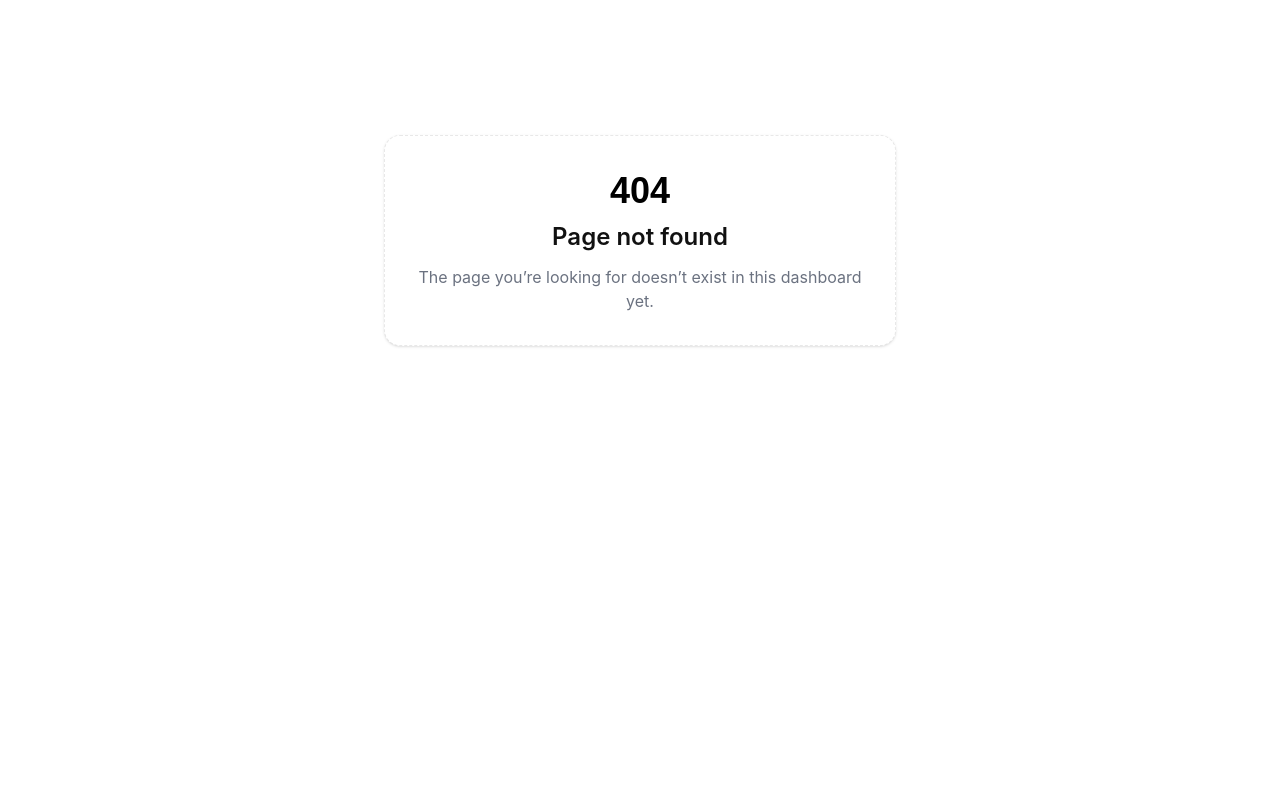
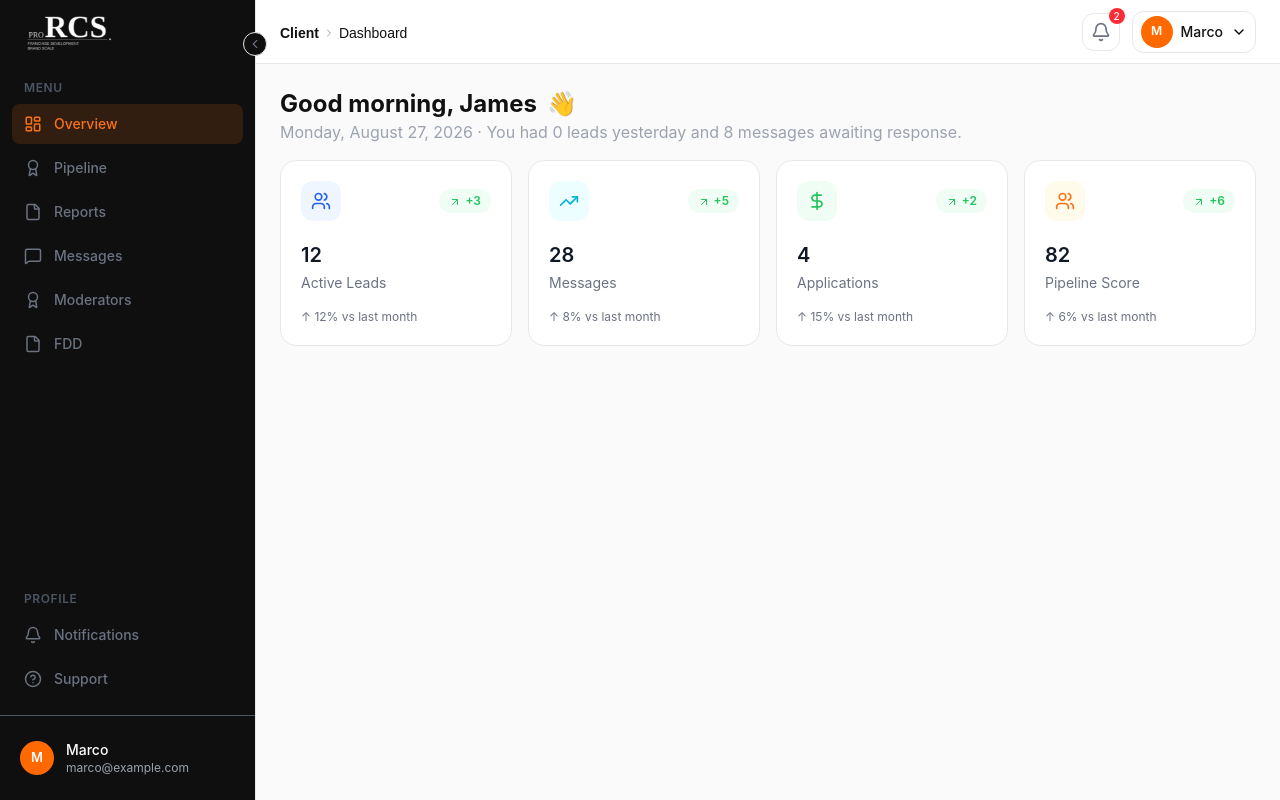
Before and after one commit to hamza-nafasat/rcs-frontend, a React (Vite) app: page /client/dashboard in a window 1280 px wide. Before the commit this address had no page. Built offline with nearby package versions, Linux system fonts and the light colour scheme.

Commit message:
Client Dashbaord Designed

```diff
--- a/src/components/layouts/Dashboard.jsx
+++ b/src/components/layouts/Dashboard.jsx
@@ -4,7 +4,7 @@ import Header from "./Header";
 import Sidebar from "./Sidebar";
 import { NotificationsProvider } from "../../context/NotificationsContext";
 
-const Dashboard = ({ children, title }) => {
+const Dashboard = ({ children, title, type = "admin" }) => {
   const [isSidebarOpen, setIsSidebarOpen] = useState(false);
   const [isCollapsed, setIsCollapsed] = useState(false);
 
@@ -16,10 +16,15 @@ const Dashboard = ({ children, title }) => {
           onClose={() => setIsSidebarOpen(false)}
           isCollapsed={isCollapsed}
           onToggleCollapse={() => setIsCollapsed((v) => !v)}
+          type={type}
         />
 
         <div className="flex min-w-0 min-h-0 flex-1 flex-col">
-          <Header title={title} onMenuClick={() => setIsSidebarOpen(true)} />
+          <Header
+            title={title}
+            onMenuClick={() => setIsSidebarOpen(true)}
+            type={type}
+          />
 
           <main className="min-h-0 flex-1 overflow-y-auto p-4 lg:p-6">
             {children ?? <Outlet />}
--- a/src/components/layouts/Header.jsx
+++ b/src/components/layouts/Header.jsx
@@ -4,7 +4,7 @@ import Breadcrumb from "../shared/Breadcrumb";
 import Button from "../shared/Button";
 import NotificationBell from "../shared/NotificationBell";
 
-const Header = ({ onMenuClick }) => {
+const Header = ({ onMenuClick, type = "admin" }) => {
   return (
     <header
       className="sticky top-0 z-20 flex h-16 items-center gap-4 border-b bg-white px-4 lg:px-6"
@@ -27,10 +27,10 @@ const Header = ({ onMenuClick }) => {
 
       <div className="ml-auto flex items-center gap-3">
         {/* Notifications */}
-        <NotificationBell />
+        <NotificationBell type={type} />
 
         {/* User Menu */}
-        <UserMenu name="Marco" />
+        <UserMenu name="Marco" type={type} />
       </div>
     </header>
   );
--- a/src/components/layouts/Sidebar.jsx
+++ b/src/components/layouts/Sidebar.jsx
@@ -15,22 +15,36 @@ import LogoCompany from "../../assets/SVGs/LogoCompany.svg";
 import SidebarClosedLogo from "../../assets/SVGs/SidebarClosedLogo.svg";
 import Avatar from "../shared/Avatar";
 
-const navItems = [
-  { label: "Dashboard", to: "/dashboard", icon: LayoutDashboard },
-  { label: "Clients", to: "/dashboard/clients", icon: Users },
-  { label: "Messages", to: "/dashboard/messages", icon: MessageSquare },
-  { label: "Moderators", to: "/dashboard/moderators", icon: Award },
-  { label: "FDD", to: "/dashboard/fdd", icon: FileIcon },
+const adminNavItems = [
+  { label: "Dashboard", to: "/admin/dashboard", icon: LayoutDashboard },
+  { label: "Clients", to: "/admin/dashboard/clients", icon: Users },
+  { label: "Messages", to: "/admin/dashboard/messages", icon: MessageSquare },
+  { label: "Moderators", to: "/admin/dashboard/moderators", icon: Award },
+  { label: "FDD", to: "/admin/dashboard/fdd", icon: FileIcon },
   {
     label: "Franchise Pipeline",
-    to: "/dashboard/franchise-pipeline",
+    to: "/admin/dashboard/franchise-pipeline",
     icon: Settings,
   },
 ];
 
-const profileItems = [
-  { label: "Notifications", to: "/dashboard/notifications", icon: Bell },
-  { label: "Support", to: "/dashboard/support", icon: HelpCircle },
+const adminProfileItems = [
+  { label: "Notifications", to: "/admin/dashboard/notifications", icon: Bell },
+  { label: "Support", to: "/admin/dashboard/support", icon: HelpCircle },
+];
+
+const clientNavItems = [
+  { label: "Overview", to: "/client/dashboard", icon: LayoutDashboard },
+  { label: "Pipeline", to: "/client/dashboard/pipeline", icon: Award },
+  { label: "Reports", to: "/client/dashboard/reports", icon: FileIcon },
+  { label: "Messages", to: "/client/dashboard/messages", icon: MessageSquare },
+  { label: "Moderators", to: "/client/dashboard/moderators", icon: Award },
+  { label: "FDD", to: "/client/dashboard/fdd", icon: FileIcon },
+];
+
+const clientProfileItems = [
+  { label: "Notifications", to: "/client/dashboard/notifications", icon: Bell },
+  { label: "Support", to: "/client/dashboard/support", icon: HelpCircle },
 ];
 
 const linkClass =
@@ -55,9 +69,16 @@ const SectionTitle = ({ children, isCollapsed }) => (
   </p>
 );
 
-const Sidebar = ({ isOpen, onClose, user, isCollapsed, onToggleCollapse }) => {
+const Sidebar = ({ isOpen, onClose, user, isCollapsed, onToggleCollapse, type = "admin" }) => {
   const navigate = useNavigate();
   const hideOnCollapse = isCollapsed ? "lg:hidden" : "";
+  const isClient = type === "client";
+  const menuItems = isClient ? clientNavItems : adminNavItems;
+  const profileLinks = isClient ? clientProfileItems : adminProfileItems;
+  const homePath = isClient ? "/client/dashboard" : "/admin/dashboard";
+  const settingsPath = isClient
+    ? "/client/dashboard"
+    : "/admin/dashboard/settings";
   return (
     <>
       <div
@@ -126,11 +147,11 @@ const Sidebar = ({ isOpen, onClose, user, isCollapsed, onToggleCollapse }) => {
         <nav className="min-h-0 flex-1 overflow-y-auto px-3 py-4">
           <SectionTitle isCollapsed={isCollapsed}>Menu</SectionTitle>
           <div className="space-y-1">
-            {navItems.map(({ label, to, icon: Icon }) => (
+            {menuItems.map(({ label, to, icon: Icon }) => (
               <NavLink
                 key={label}
                 to={to}
-                end={to === "/dashboard"}
+                end={to === homePath}
                 onClick={onClose}
                 className={linkClass(isCollapsed)}
                 title={isCollapsed ? label : undefined}
@@ -145,7 +166,7 @@ const Sidebar = ({ isOpen, onClose, user, isCollapsed, onToggleCollapse }) => {
         <div className="px-3 pb-4">
           <SectionTitle isCollapsed={isCollapsed}>Profile</SectionTitle>
           <div className="space-y-1">
-            {profileItems.map(({ label, to, icon: Icon }) => (
+            {profileLinks.map(({ label, to, icon: Icon }) => (
               <NavLink
                 key={label}
                 to={to}
@@ -163,7 +184,7 @@ const Sidebar = ({ isOpen, onClose, user, isCollapsed, onToggleCollapse }) => {
         <div
           className="border-t border-gray-600 px-3 py-4"
           onClick={() => {
-            navigate("/dashboard/settings");
+            navigate(settingsPath);
             onClose?.();
           }}
         >
--- a/src/components/shared/NotificationBell.jsx
+++ b/src/components/shared/NotificationBell.jsx
@@ -10,15 +10,19 @@ import {
 
 const RECENT_LIMIT = 5;
 
-const NotificationBell = () => {
+const NotificationBell = ({ type = "admin" }) => {
   const navigate = useNavigate();
   const { notifications, unreadCount, markRead } = useNotifications();
+  const notificationsPath =
+    type === "client"
+      ? "/client/dashboard/notifications"
+      : "/admin/dashboard/notifications";
 
   const recent = notifications.slice(0, RECENT_LIMIT);
 
   const handleSelect = (notification) => {
     markRead(notification.id);
-    navigate("/dashboard/notifications");
+    navigate(notificationsPath);
   };
 
   return (
@@ -100,7 +104,7 @@ const NotificationBell = () => {
       <div className="border-t color-border p-2">
         <Button
           type="icon"
-          onClick={() => navigate("/dashboard/notifications")}
+          onClick={() => navigate(notificationsPath)}
           className="w-full rounded-lg py-2 text-center text-sm font-medium text-(--color-primary) hover:bg-gray-50"
         >
           View all notifications
--- a/src/components/shared/UserMenu.jsx
+++ b/src/components/shared/UserMenu.jsx
@@ -3,8 +3,10 @@ import Dropdown from "./Dropdown";
 import Avatar from "./Avatar";
 import { ChevronDown, LogOut, UserRound } from "lucide-react";
 
-const UserMenu = ({ name }) => {
+const UserMenu = ({ name, type = "admin" }) => {
   const navigate = useNavigate();
+  const profilePath =
+    type === "client" ? "/client/dashboard" : "/admin/dashboard/settings";
   const options = [
     {
       label: "Sign out",
@@ -14,7 +16,7 @@ const UserMenu = ({ name }) => {
     {
       label: "My Profile",
       icon: <UserRound size={16} />,
-      onClick: () => navigate("/dashboard/settings"),
+      onClick: () => navigate(profilePath),
     },
   ];
   return (
--- a/src/pages/admin/dashboard/AdminDashboard.jsx
+++ b/src/pages/admin/dashboard/AdminDashboard.jsx
@@ -220,7 +220,7 @@ const AdminDashboard = () => {
           <LeadsPerClient
             clients={leadsPerClient}
             subheading="23 active Clients"
-            onViewAll={() => navigate("/dashboard/clients")}
+            onViewAll={() => navigate("/admin/dashboard/clients")}
           />
         </Card>
       </section>
@@ -285,7 +285,7 @@ const AdminDashboard = () => {
           <RecentActivity
             activities={activities}
             maxItems={7}
-            onAction={() => navigate("/dashboard/view-all-activity")}
+            onAction={() => navigate("/admin/dashboard/view-all-activity")}
           />
         </Card>
 
--- a/src/pages/client/dashboard/ClientDashboard.jsx
+++ b/src/pages/client/dashboard/ClientDashboard.jsx
@@ -1,9 +1,63 @@
+import StatsCard from "../../admin/dashboard/components/StatsCard";
+import DashboardHeading from "./components/DashboardHeading";
+import TotalUsersIcon from "../../../assets/SVGs/TotalUsersIcon.svg";
+import SuccessIcon from "../../../assets/SVGs/SuccessIcon.svg";
+import RevenueIcon from "../../../assets/SVGs/RevenueIcon.svg";
+import TotalMembersIcon from "../../../assets/SVGs/TotalMembersIcon.svg";
+
+const cardData = [
+  {
+    icon: TotalUsersIcon,
+    badge: "+3",
+    value: "12",
+    label: "Active Leads",
+    comparison: "↑ 12% vs last month",
+  },
+  {
+    icon: SuccessIcon,
+    badge: "+5",
+    value: "28",
+    label: "Messages",
+    comparison: "↑ 8% vs last month",
+  },
+  {
+    icon: RevenueIcon,
+    badge: "+2",
+    value: "4",
+    label: "Applications",
+    comparison: "↑ 15% vs last month",
+  },
+  {
+    icon: TotalMembersIcon,
+    badge: "+6",
+    value: "82",
+    label: "Pipeline Score",
+    comparison: "↑ 6% vs last month",
+  },
+];
 
 const ClientDashboard = () => {
   return (
-    <div>
-      <h1>Client Dashboard</h1>
-    </div>
+    <article className="flex flex-col gap-4">
+      <DashboardHeading
+        className="fade-up"
+        emoji="👋"
+        heading="Good morning, James"
+        subheading="Monday, August 27, 2026 · You had 0 leads yesterday and 8 messages awaiting response."
+      />
+
+      <section className="grid grid-cols-1 gap-4 sm:grid-cols-2 lg:grid-cols-4">
+        {cardData.map((card, index) => (
+          <div
+            key={card.label}
+            className="fade-up h-full"
+            style={{ "--fade-delay": `${80 + index * 70}ms` }}
+          >
+            <StatsCard {...card} />
+          </div>
+        ))}
+      </section>
+    </article>
   );
 };
 
--- /dev/null
+++ b/src/pages/client/dashboard/components/DashboardHeading.jsx
@@ -0,0 +1,12 @@
+const DashboardHeading = ({ heading, subheading, emoji, className = "" }) => {
+  return (
+    <div className={className}>
+      <h1 className="heading-lg text-tertiary">
+        {heading} <span className="ml-1">{emoji}</span>
+      </h1>
+      <p className="text-muted">{subheading}</p>
+    </div>
+  );
+};
+
+export default DashboardHeading;
--- a/src/pages/public/auth/components/CreateAccountForm.jsx
+++ b/src/pages/public/auth/components/CreateAccountForm.jsx
@@ -60,7 +60,7 @@ const CreateAccountForm = () => {
 
   const handleSubmit = (event) => {
     event.preventDefault();
-    navigate("/dashboard");
+    navigate("/client/dashboard");
   };
 
   return (
--- a/src/routes/AppRoutes.jsx
+++ b/src/routes/AppRoutes.jsx
@@ -1,4 +1,4 @@
-import { BrowserRouter, Route, Routes } from "react-router-dom";
+import { BrowserRouter, Route, Routes, Navigate, useLocation } from "react-router-dom";
 
 import SignIn from "../pages/public/auth/SignIn";
 import ForgetPassword from "../pages/public/auth/ForgetPassword";
@@ -7,7 +7,6 @@ import ResetPassword from "../pages/public/auth/ResetPassword";
 import Dashboard from "../components/layouts/Dashboard";
 import DashboardNotFound from "../components/layouts/DashboardNotFound";
 import AdminDashboard from "../pages/admin/dashboard/AdminDashboard";
-import { Navigate } from "react-router-dom";
 import ClientManagement from "../pages/admin/client-management/ClientManagement";
 import Messages from "../pages/admin/messages/Messages";
 import Moderators from "../pages/admin/moderators/Moderators";
@@ -19,12 +18,19 @@ import Notification from "../pages/admin/notifications/Notification";
 import FranchisePipeline from "../pages/admin/franchise-pipeline/FranchisePipeline";
 import ViewAllActivity from "../pages/admin/view-all-activity/ViewAllActivity";
 import CreateAccount from "../pages/public/auth/CreateAccount";
+import ClientDashboard from "../pages/client/dashboard/ClientDashboard";
+
+const LegacyAdminRedirect = () => {
+  const { pathname } = useLocation();
+  const next = pathname.replace(/^\/dashboard/, "/admin/dashboard");
+  return <Navigate to={next} replace />;
+};
 
 const AppRoutes = () => {
   return (
     <BrowserRouter>
       <Routes>
-        <Route path="/" element={<Navigate to="/dashboard" replace />} />
+        <Route path="/" element={<Navigate to="/admin/dashboard" replace />} />
         <Route path="/signin" element={<SignIn />} />
         <Route path="/forget-password" element={<ForgetPassword />} />
         <Route path="/check-email" element={<CheckEmail />} />
@@ -35,7 +41,9 @@ const AppRoutes = () => {
         />
         <Route path="/create-account" element={<CreateAccount />} />
 
-        <Route path="/dashboard" element={<Dashboard />}>
+        <Route path="/dashboard/*" element={<LegacyAdminRedirect />} />
+
+        <Route path="/admin/dashboard" element={<Dashboard type="admin" />}>
           <Route index element={<AdminDashboard />} />
           <Route path="clients" element={<ClientManagement />} />
           <Route path="messages" element={<Messages />} />
@@ -47,6 +55,14 @@ const AppRoutes = () => {
           <Route path="franchise-pipeline" element={<FranchisePipeline />} />
           <Route path="view-all-activity" element={<ViewAllActivity />} />
         </Route>
+
+        <Route path="/client" element={<Navigate to="/client/dashboard" replace />} />
+        <Route path="/client/dashboard" element={<Dashboard type="client" />}>
+          <Route index element={<ClientDashboard />} />
+          <Route path="notifications" element={<Notification />} />
+          <Route path="support" element={<Support />} />
+        </Route>
+
         <Route path="*" element={<DashboardNotFound />} />
       </Routes>
     </BrowserRouter>
```
